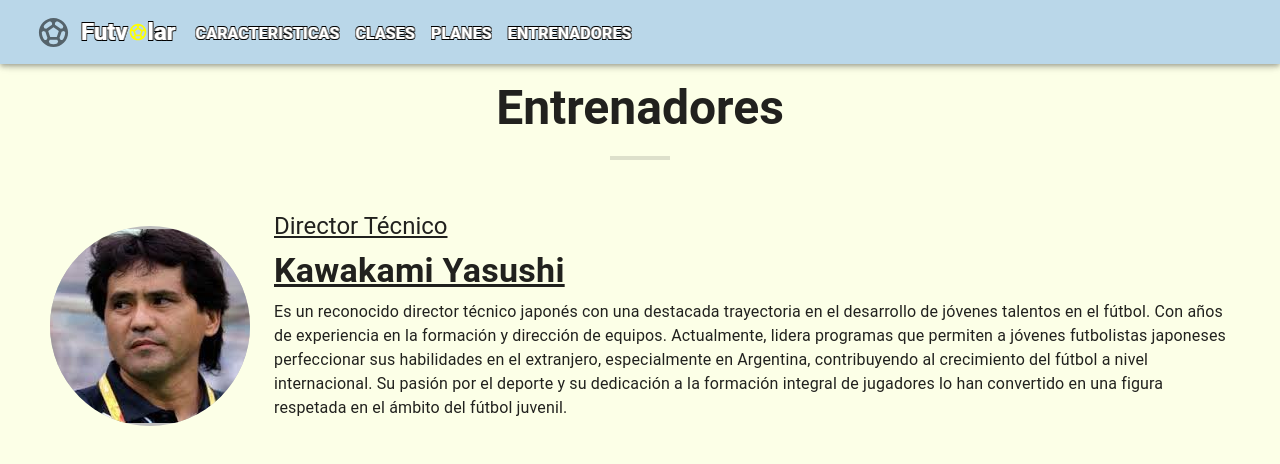
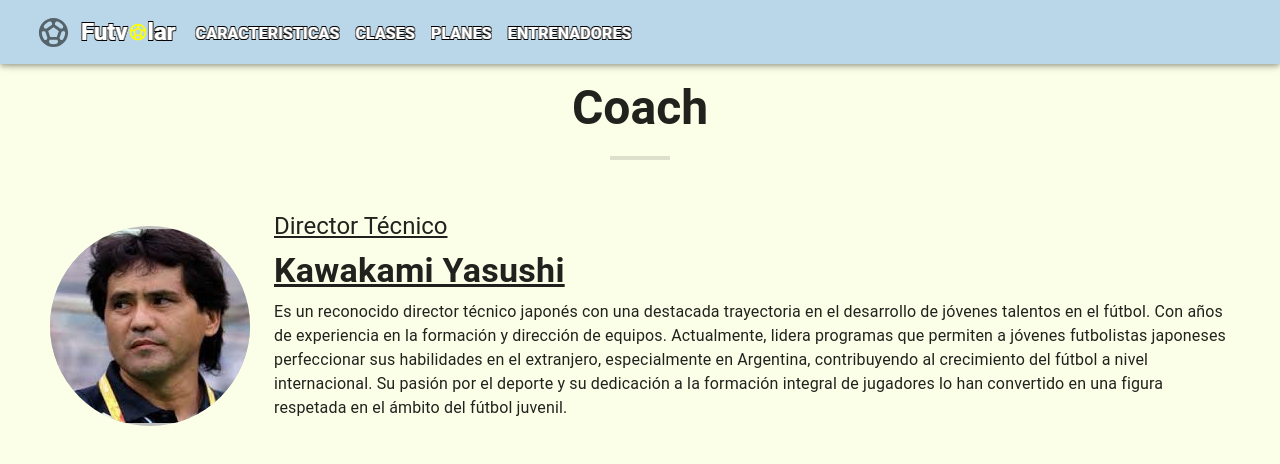
Before and after one commit to kkawakami391/Futvolar, a Next.js app: page /trainers in a window 1280 px wide. Shown: the top 464 px of the page. Built offline with nearby package versions, Linux system fonts and the light colour scheme.

Commit message:
Fix trainers title to 'Coach'

```diff
--- a/src/app/trainers/page.tsx
+++ b/src/app/trainers/page.tsx
@@ -13,7 +13,7 @@ export default function Trainers() {
       {isMobile ? (
         <Box>
           <Typography variant="h2" align="center" sx={{ fontWeight: "bold" }}>
-            Entrenadores
+            Coach
           </Typography>
           <Divider
             sx={{
@@ -30,7 +30,7 @@ export default function Trainers() {
       ) : (
         <Box>
           <Typography variant="h3" align="center" sx={{ fontWeight: "bold" }}>
-            Entrenadores
+            Coach
           </Typography>
           <Divider
             sx={{
```
